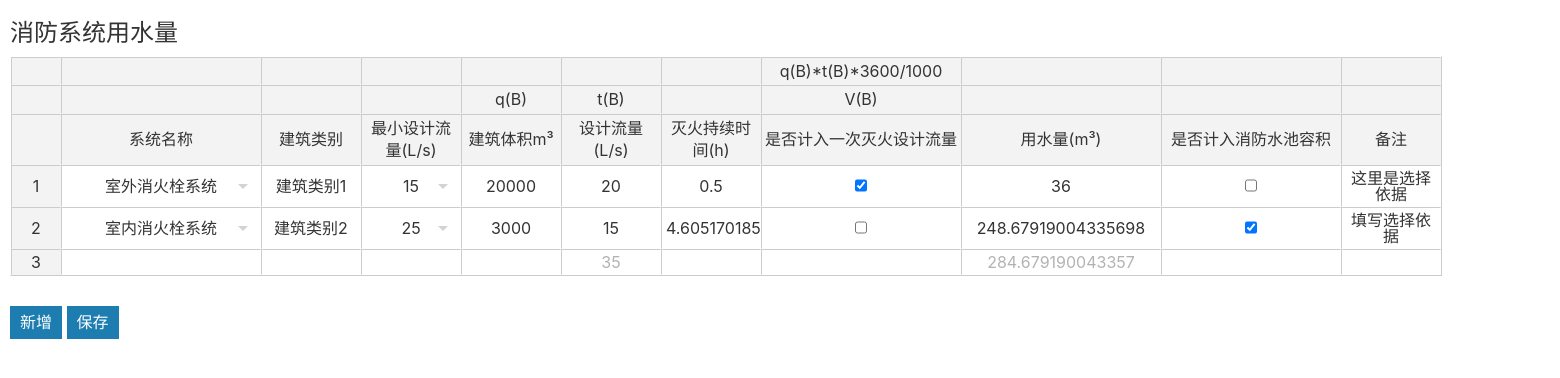
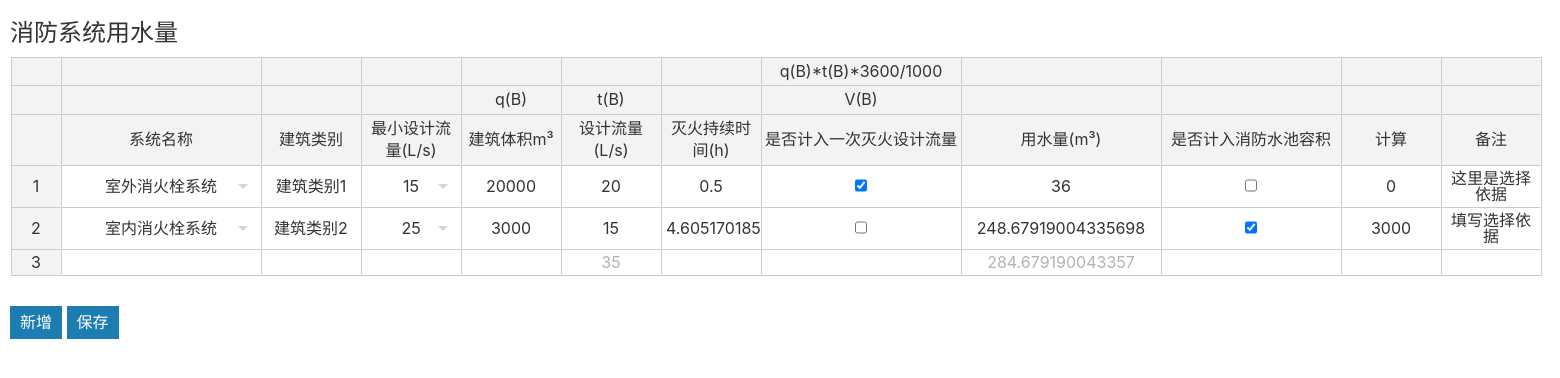
Before and after one commit to yqgz/firefightwater, a Django app: template templates/test_page.html in a window 1560 px wide. Shown: the part 156-534 px from the top of the page. Run offline with Django 3.2, Linux system fonts and the light colour scheme; the template is opened without the code that fills it, so the values that code supplies are empty; some libraries are stand-ins or nearby versions.

Commit message:
gas_test update

```diff
--- a/templates/test_page.html
+++ b/templates/test_page.html
@@ -30,8 +30,8 @@
 {% block extrajs %}
 <script>
         var data = [
-            [1, '建筑类别1', 15, 20000,20, 0.5, true, '=E1*F1*3600/1000', false, '这里是选择依据'],
-            [2, '建筑类别2', 10, 3000,15, LN(100), false, '=E2*F2*3600/1000', true, '填写选择依据'],
+            [1, '建筑类别1', 15, 20000,20, 0.5, true, '=E1*F1*3600/1000', false,'=D1*I1', '这里是选择依据'],
+            [2, '建筑类别2', 10, 3000,15, LN(100), false, '=E2*F2*3600/1000', true, '=D2*I2','填写选择依据'],
             ['合计','',,  , '=SUM(E1:E2)', , , '=SUM(H1:H2)', '',],
         ];
         /*var changed = function(instance, cell, x, y, value) {
@@ -84,6 +84,7 @@
                 {type: 'checkbox', title: '是否计入一次灭火设计流量', width: '200'},
                 {type: 'text', title: '用水量(m³)', width: '200'},
                 {type: 'checkbox', title: '是否计入消防水池容积', width: '180'},
+                {type: 'text', title: '计算', width: '100'},
                 {type: 'text', title: '备注', width: '100'},
             ],
             nestedHeaders: [
@@ -96,7 +97,7 @@
                     {title: '', colspan: '1'},
                     {title: 'q(B)*t(B)*3600/1000', colspan: '1'},
                     {title: '', colspan: '1'},
-                    {title: '', colspan: '1'},{title: '', colspan: '1'},
+                    {title: '', colspan: '1'},{title: '', colspan: '1'},{title: '', colspan: '1'}
                 ],
                 [
                     {title: '', colspan: '1'},
@@ -107,7 +108,7 @@
                     {title: '', colspan: '1'},
                     {title: 'V(B)', colspan: '1'},
                     {title: '', colspan: '1'},
-                    {title: '', colspan: '1'},{title: '', colspan: '1'},
+                    {title: '', colspan: '1'},{title: '', colspan: '1'},{title: '', colspan: '1'}
                 ],
             ],
             //mergeCells:{B3:[2,1], B4:[2,1]},//合并单元格
```
Also changed, not shown: templates/Gas_test.html (+6 -2 lines).
